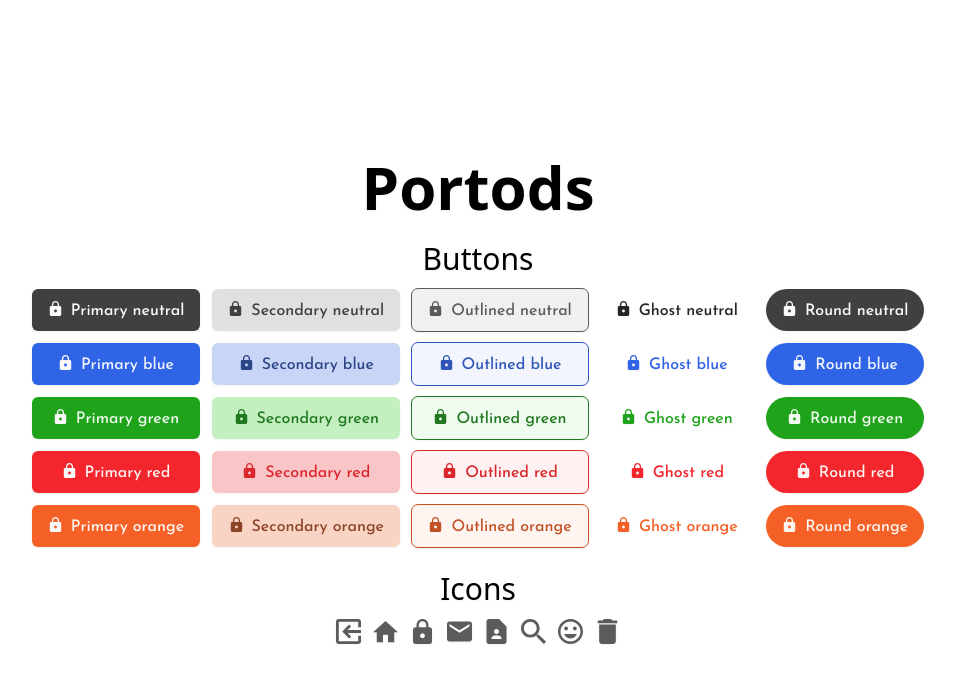
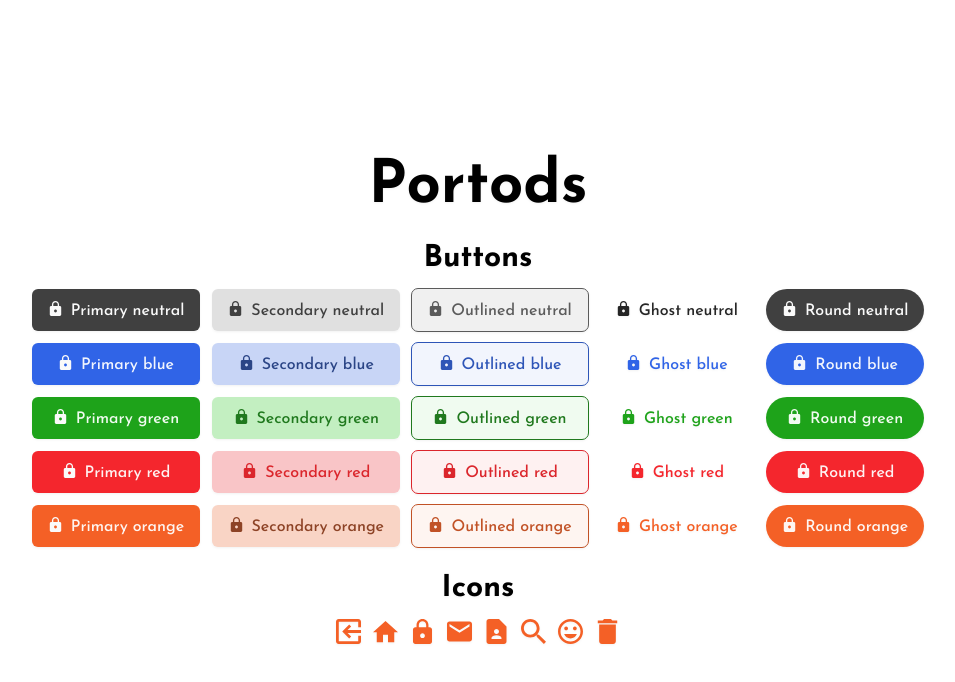
Before and after one commit to TheFlyingWhale/portods, a React (Create React App) app: page / in a window 1280 px wide. Shown: the top 682 px of the page, without its empty margins (162-1117 px from the left). Built offline with nearby package versions, Linux system fonts and the light colour scheme.

Commit message:
change icon fill prop to className

```diff
--- a/src/components/form/Button.tsx
+++ b/src/components/form/Button.tsx
@@ -118,13 +118,13 @@ const Primary: React.FC<ButtonProps> = ({
         >
             <HStack className="justify-center items-center gap-2 whitespace-nowrap">
                 {leftIcon && (
-                    <IconContainer fill="fill-neutral-100" size={15}>
+                    <IconContainer className="fill-neutral-100" size={15}>
                         {leftIcon}
                     </IconContainer>
                 )}
                 <Text className="leading-none mt-1">{children}</Text>
                 {rightIcon && (
-                    <IconContainer fill="fill-neutral-100" size={15}>
+                    <IconContainer className="fill-neutral-100" size={15}>
                         {rightIcon}
                     </IconContainer>
                 )}
@@ -217,13 +217,13 @@ const Secondary: React.FC<ButtonProps> = ({
         >
             <HStack className="justify-center items-center gap-2 whitespace-nowrap">
                 {leftIcon && (
-                    <IconContainer fill={getIconFill(color)} size={15}>
+                    <IconContainer className={getIconFill(color)} size={15}>
                         {leftIcon}
                     </IconContainer>
                 )}
                 <Text className="leading-none mt-1">{children}</Text>
                 {rightIcon && (
-                    <IconContainer fill={getIconFill(color)} size={15}>
+                    <IconContainer className={getIconFill(color)} size={15}>
                         {rightIcon}
                     </IconContainer>
                 )}
@@ -350,13 +350,13 @@ const Outlined: React.FC<ButtonProps> = ({
         >
             <HStack className="justify-center items-center gap-2 whitespace-nowrap">
                 {leftIcon && (
-                    <IconContainer fill={getIconFill(color)} size={15}>
+                    <IconContainer className={getIconFill(color)} size={15}>
                         {leftIcon}
                     </IconContainer>
                 )}
                 <Text className="leading-none mt-1">{children}</Text>
                 {rightIcon && (
-                    <IconContainer fill={getIconFill(color)} size={15}>
+                    <IconContainer className={getIconFill(color)} size={15}>
                         {rightIcon}
                     </IconContainer>
                 )}
@@ -449,13 +449,13 @@ const Ghost: React.FC<ButtonProps> = ({
         >
             <HStack className="justify-center items-center gap-2 whitespace-nowrap">
                 {leftIcon && (
-                    <IconContainer fill={getIconFill(color)} size={15}>
+                    <IconContainer className={getIconFill(color)} size={15}>
                         {leftIcon}
                     </IconContainer>
                 )}
                 <Text className="leading-none mt-1">{children}</Text>
                 {rightIcon && (
-                    <IconContainer fill={getIconFill(color)} size={15}>
+                    <IconContainer className={getIconFill(color)} size={15}>
                         {rightIcon}
                     </IconContainer>
                 )}
@@ -548,13 +548,13 @@ const Round: React.FC<ButtonProps> = ({
         >
             <HStack className="justify-center items-center gap-2 whitespace-nowrap">
                 {leftIcon && (
-                    <IconContainer fill={getIconFill(color)} size={15}>
+                    <IconContainer className={getIconFill(color)} size={15}>
                         {leftIcon}
                     </IconContainer>
                 )}
                 <Text className="leading-none mt-1">{children}</Text>
                 {rightIcon && (
-                    <IconContainer fill={getIconFill(color)} size={15}>
+                    <IconContainer className={getIconFill(color)} size={15}>
                         {rightIcon}
                     </IconContainer>
                 )}
--- a/src/components/icons/IconContainer.tsx
+++ b/src/components/icons/IconContainer.tsx
@@ -2,13 +2,13 @@ import React from "react";
 
 interface IconProps {
     children: React.ReactNode;
-    fill?: string;
+    className?: string;
     size?: number;
 }
 
 const IconContainer: React.FC<IconProps> = ({
     children,
-    fill = "fill-neutral-700",
+    className = "fill-neutral-700",
     size = 25,
 }) => {
     return (
@@ -18,7 +18,7 @@ const IconContainer: React.FC<IconProps> = ({
             viewBox={`0 0 15 15`}
             fill="none"
             xmlns="http://www.w3.org/2000/svg"
-            className={fill}
+            className={className}
         >
             {children}
         </svg>
--- a/src/components/typography/Heading.tsx
+++ b/src/components/typography/Heading.tsx
@@ -1,5 +1,8 @@
 import React from "react";
 import { twMerge } from "tailwind-merge";
+
+const FONT_FAMILY = "font-primary";
+const FONT_WEIGHT = "font-bold";
 
 interface HeadingProps {
     children?: React.ReactNode;
@@ -14,22 +17,68 @@ const Heading: React.FC<HeadingProps> = ({
 }) => {
     if (as === "h6")
         return (
-            <h6 className={twMerge(`text-base ${className}`)}>{children}</h6>
+            <h6
+                className={twMerge(
+                    `text-base ${FONT_WEIGHT} ${FONT_FAMILY} ${className}`
+                )}
+            >
+                {children}
+            </h6>
         );
 
     if (as === "h5")
-        return <h5 className={twMerge(`text-lg ${className}`)}>{children}</h5>;
+        return (
+            <h5
+                className={twMerge(
+                    `text-lg ${FONT_WEIGHT} ${FONT_FAMILY} ${className}`
+                )}
+            >
+                {children}
+            </h5>
+        );
 
     if (as === "h4")
-        return <h4 className={twMerge(`text-xl ${className}`)}>{children}</h4>;
+        return (
+            <h4
+                className={twMerge(
+                    `text-xl ${FONT_WEIGHT} ${FONT_FAMILY} ${className}`
+                )}
+            >
+                {children}
+            </h4>
+        );
 
     if (as === "h3")
-        return <h3 className={twMerge(`text-2xl ${className}`)}>{children}</h3>;
+        return (
+            <h3
+                className={twMerge(
+                    `text-2xl ${FONT_WEIGHT} ${FONT_FAMILY} ${className}`
+                )}
+            >
+                {children}
+            </h3>
+        );
 
     if (as === "h2")
-        return <h2 className={twMerge(`text-3xl ${className}`)}>{children}</h2>;
+        return (
+            <h2
+                className={twMerge(
+                    `text-3xl ${FONT_WEIGHT} ${FONT_FAMILY} ${className}`
+                )}
+            >
+                {children}
+            </h2>
+        );
 
-    return <h1 className={twMerge(`text-4xl ${className}`)}>{children}</h1>;
+    return (
+        <h1
+            className={twMerge(
+                `text-4xl ${FONT_WEIGHT} ${FONT_FAMILY} ${className}`
+            )}
+        >
+            {children}
+        </h1>
+    );
 };
 
 export default Heading;
--- a/src/showCase/ShowcaseIcons.tsx
+++ b/src/showCase/ShowcaseIcons.tsx
@@ -14,33 +14,35 @@ import {
     IconTrash,
 } from "../components";
 
+const ICON_COLOR = "fill-orange-500";
+
 const ShowcaseIcons = () => {
     return (
         <VStack className="gap-3 items-center">
             <Heading as="h2">Icons</Heading>
             <HStack className="gap-3">
-                <IconContainer size={25}>
+                <IconContainer className={ICON_COLOR} size={25}>
                     <IconExit />
                 </IconContainer>
-                <IconContainer size={25}>
+                <IconContainer className={ICON_COLOR} size={25}>
                     <IconHome />
                 </IconContainer>
-                <IconContainer size={25}>
+                <IconContainer className={ICON_COLOR} size={25}>
                     <IconLock />
                 </IconContainer>
-                <IconContainer size={25}>
+                <IconContainer className={ICON_COLOR} size={25}>
                     <IconMail />
                 </IconContainer>
-                <IconContainer size={25}>
+                <IconContainer className={ICON_COLOR} size={25}>
                     <IconProfileDocument />
                 </IconContainer>
-                <IconContainer size={25}>
+                <IconContainer className={ICON_COLOR} size={25}>
                     <IconSearch />
                 </IconContainer>
-                <IconContainer size={25}>
+                <IconContainer className={ICON_COLOR} size={25}>
                     <IconSmiley />
                 </IconContainer>
-                <IconContainer size={25}>
+                <IconContainer className={ICON_COLOR} size={25}>
                     <IconTrash />
                 </IconContainer>
             </HStack>
```
